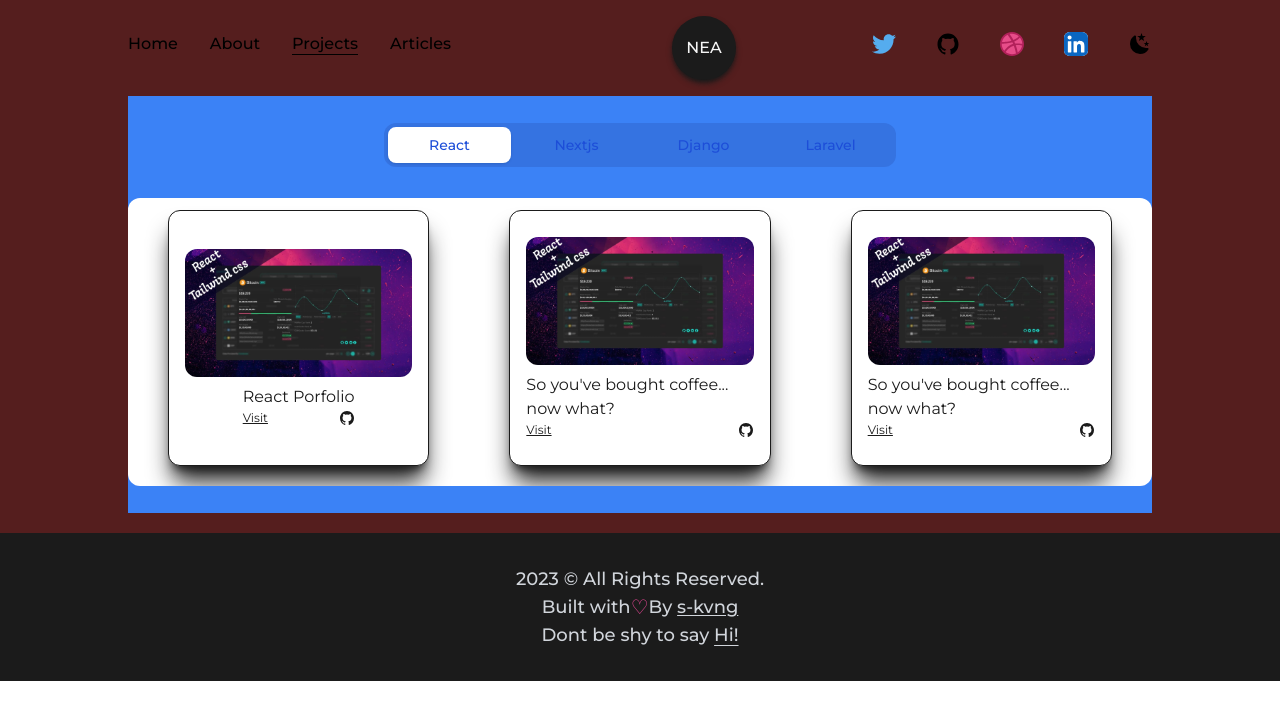
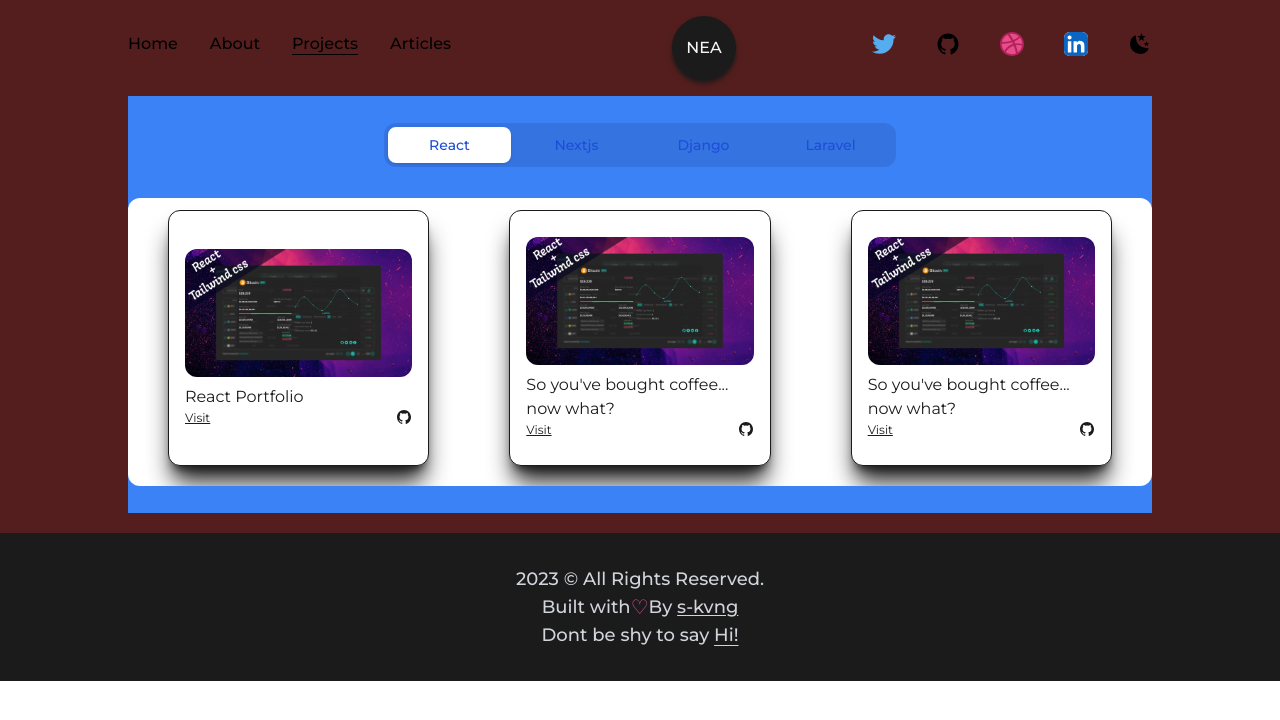
Before and after one commit to s-kvng/Nextjs-Developer-Porfolio, a Next.js app: page /projects in a window 1280 px wide. Shown: the top 720 px of the page. Built offline with nearby package versions, Linux system fonts and the light colour scheme.

Commit message:
fix project card

```diff
--- a/src/components/ProjectCard.js
+++ b/src/components/ProjectCard.js
@@ -7,7 +7,7 @@ const ProjectCard = ({ post, type, title, summary, img, link, github }) => {
   return (
     <article
       className="relative bg-white h-64 min-h-64 max-h-64 rounded-xl flex flex-col
-     items-center justify-center p-4 border border-solid border-dark text-dark shadow-xl shadow-dark"
+      justify-center p-4 border border-solid border-dark text-dark shadow-xl shadow-dark"
     >
       {/* <div className=" absolute top-0 -right-3 bg-black w-[102%] h-[103%] rounded-[2rem] -z-[5]" /> */}
 
@@ -26,7 +26,7 @@ const ProjectCard = ({ post, type, title, summary, img, link, github }) => {
         </Link>
         <p>{summary}</p>
 
-        <div className="flex items-center justify-between">
+        <div className="flex justify-between">
           <Link
             className=" flex justify-center items-center
             text-[12px] underline"
--- a/src/components/Tabs.js
+++ b/src/components/Tabs.js
@@ -15,7 +15,7 @@ export default function Tabs({ projPic1 }) {
     React: [
       {
         id: 1,
-        title: "React Porfolio",
+        title: "React Portfolio",
         img: Project1,
         date: "5h ago",
         github: 5,
```
